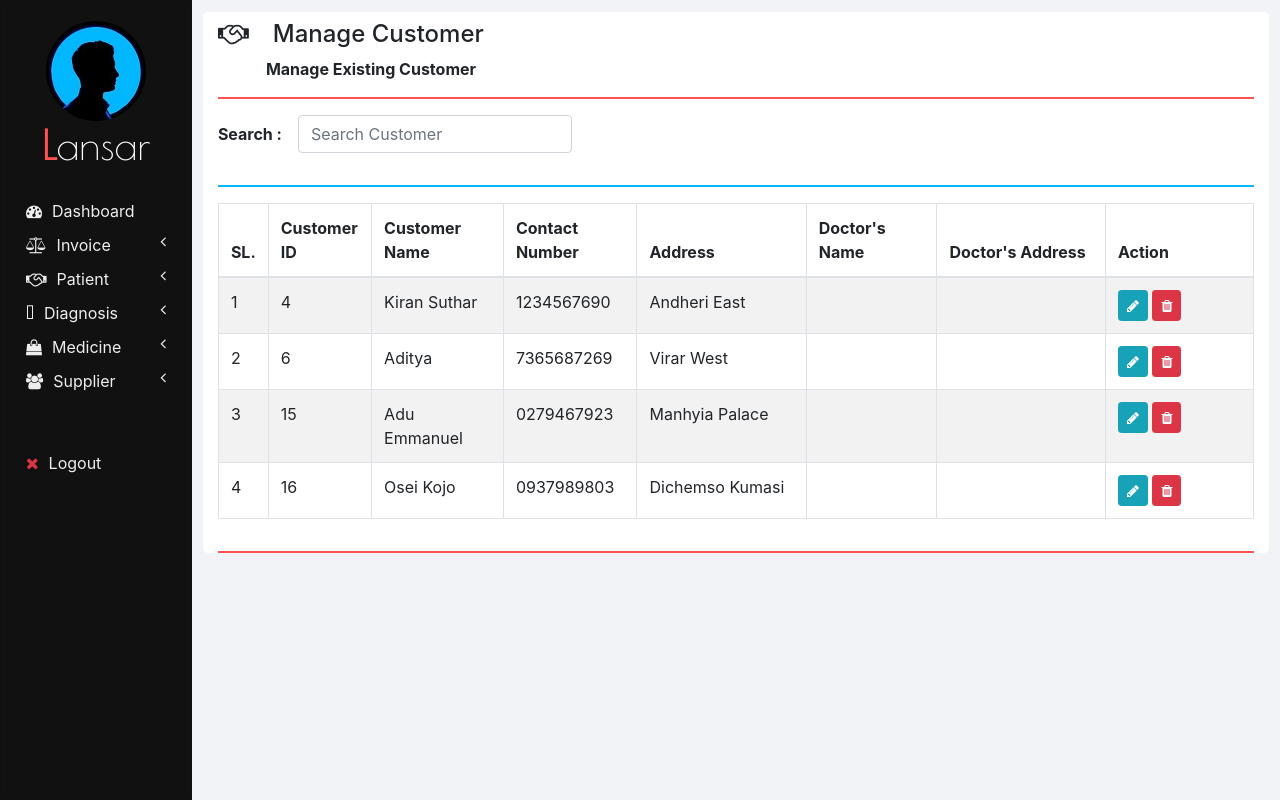
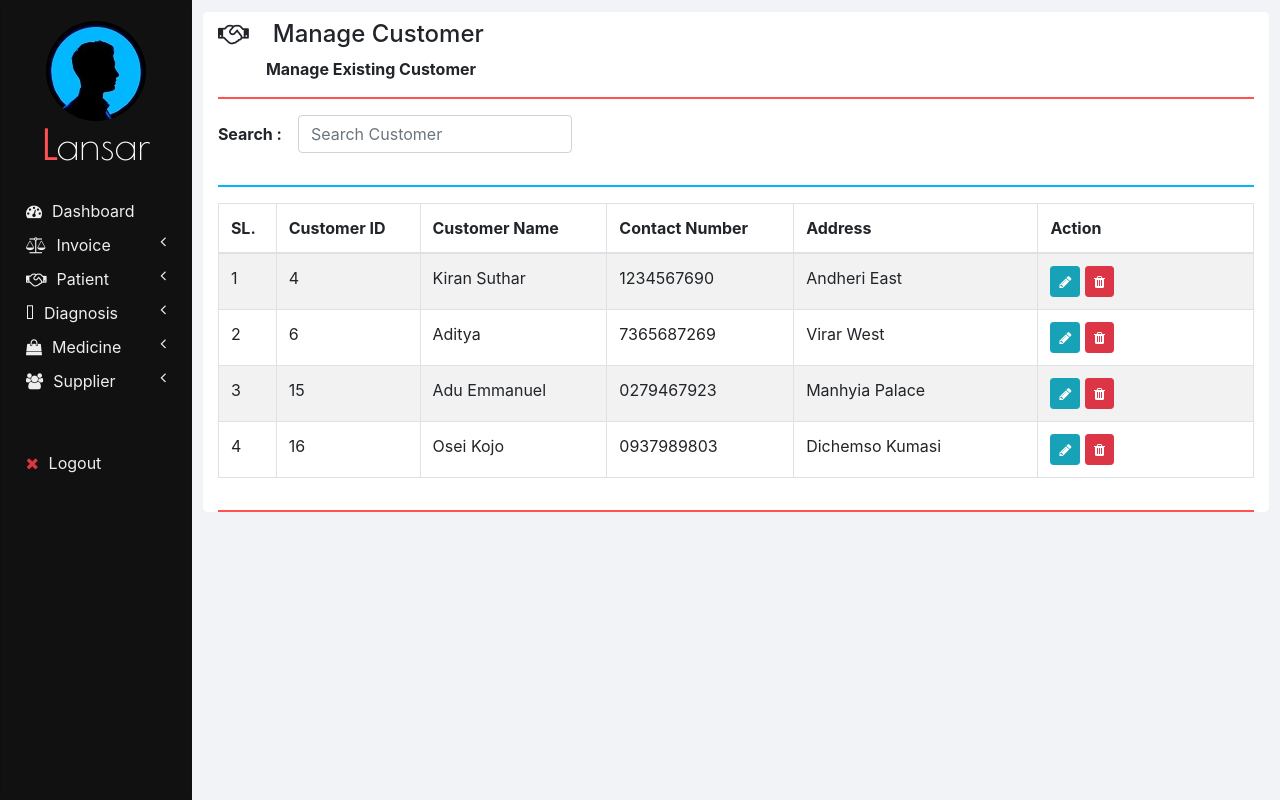
Before and after one commit to samuel355/lansar-pharmacy, a PHP site: page /Lansar/manage_customer.php in a window 1280 px wide. Run offline with PHP 8.4, Linux system fonts and the light colour scheme; data comes from the database, SQL or seed files in the repository; data that the repository does not hold is empty; some libraries are stand-ins or nearby versions; some web fonts are replaced.

Commit message:
new updates

```diff
--- a/manage_customer.php
+++ b/manage_customer.php
@@ -51,8 +51,6 @@
             				<th style="width: 13%;">Customer Name</th>
                     <th style="width: 13%;">Contact Number</th>
                     <th style="width: 17%;">Address</th>
-                    <th style="width: 13%;">Doctor's Name</th>
-                    <th style="width: 17%;">Doctor's Address</th>
                     <th style="width: 15%;">Action</th>
             			</tr>
             		</thead>
--- a/php/manage_customer.php
+++ b/php/manage_customer.php
@@ -56,8 +56,6 @@
       <td><?php echo $row['NAME']; ?></td>
       <td><?php echo $row['CONTACT_NUMBER']; ?></td>
       <td><?php echo $row['ADDRESS']; ?></td>
-      <td><?php echo $row['DOCTOR_NAME']; ?></td>
-      <td><?php echo $row['DOCTOR_ADDRESS']; ?></td>
       <td>
         <button href="" class="btn btn-info btn-sm" onclick="editCustomer(<?php echo $row['ID']; ?>);">
           <i class="fa fa-pencil"></i>
--- a/php/manage_invoice.php
+++ b/php/manage_invoice.php
@@ -82,8 +82,6 @@
       $customer_name = $row['NAME'];
       $address = $row['ADDRESS'];
       $contact_number = $row['CONTACT_NUMBER'];
-      $doctor_name = $row['DOCTOR_NAME'];
-      $doctor_address = $row['DOCTOR_ADDRESS'];
 
 
       $query = "SELECT * FROM invoices WHERE INVOICE_ID = $invoice_number";
@@ -119,8 +117,6 @@
         <span class="font-weight-bold">Name : </span><?php echo $customer_name; ?><br>
         <span class="font-weight-bold">Address : </span><?php echo $address; ?><br>
         <span class="font-weight-bold">Contact Number : </span><?php echo $contact_number; ?><br>
-        <span class="font-weight-bold">Doctor's Name : </span><?php echo $doctor_name; ?><br>
-        <span class="font-weight-bold">Doctor's Address : </span><?php echo $doctor_address; ?><br>
       </div>
       <div class="col-md-3"></div>
 
```
Also changed, not shown: 1 other file.
